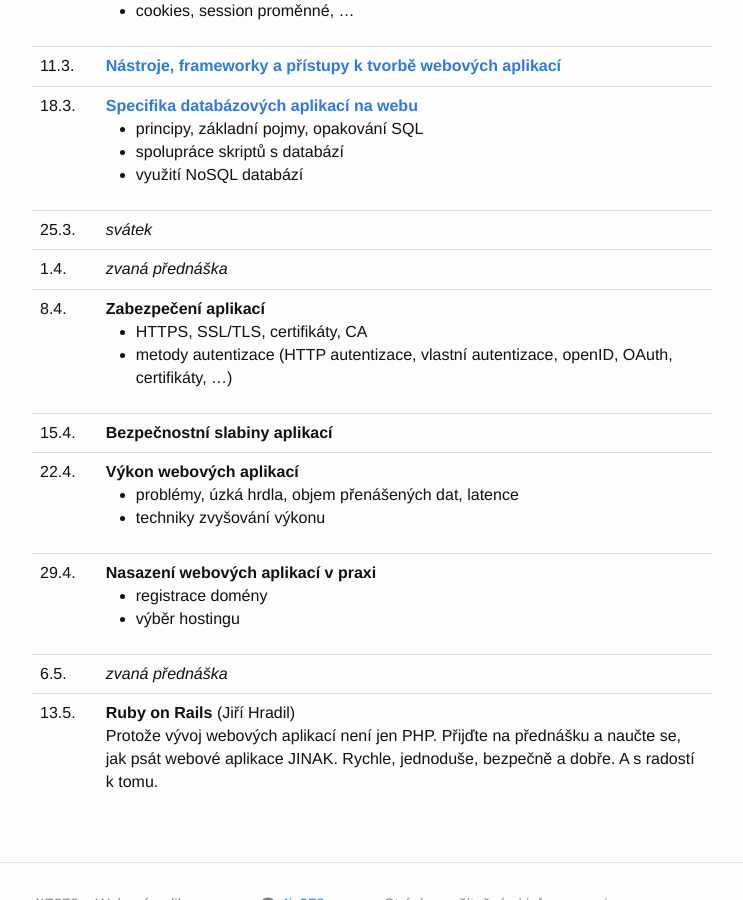
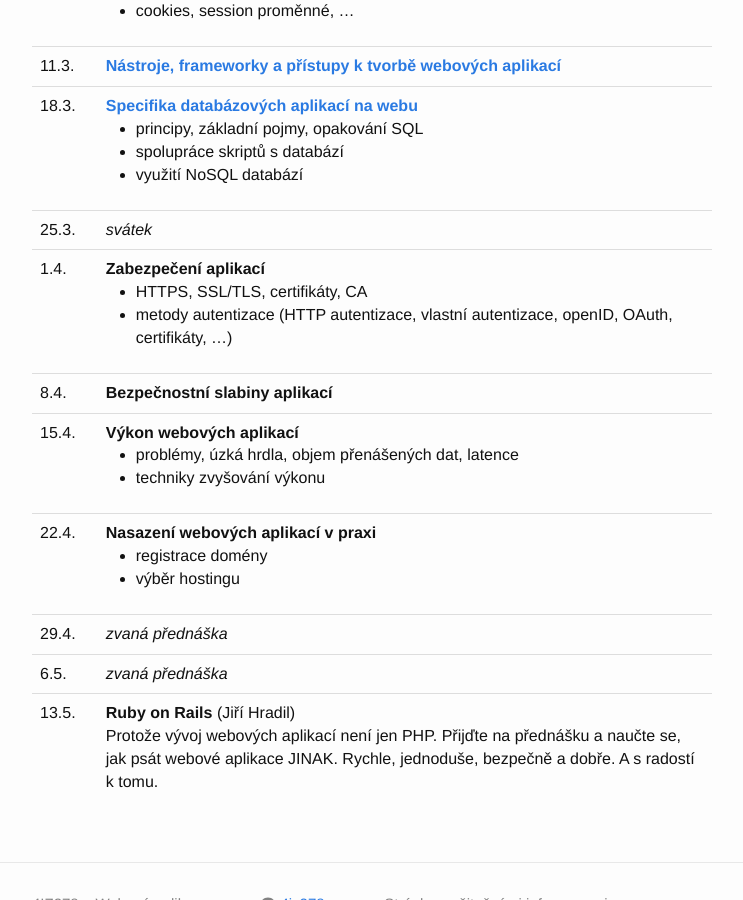
Before and after one commit to 4iz278/4iz278.github.io, a Jekyll site: the page built from prednasky/index.html, in a window 1280 px wide and 900 px high, scrolled down 604 px. Shown: the whole window, without its empty margins (268-1011 px from the left). Built offline with Jekyll 4.4.1, drawn with Linux system fonts in a browser that asks for light colours; nearby versions of some CDN libraries; some of the changed lines change nothing that is shown.

Commit message:
Úprava programu přednášek

```diff
--- a/prednasky/index.html
+++ b/prednasky/index.html
@@ -65,10 +65,6 @@ title: Přednášky
     </tr>
     <tr>
       <td>1.4.</td>
-      <td><em>zvaná přednáška</em></td>
-    </tr>
-    <tr>
-      <td>8.4.</td>
       <td><strong>Zabezpečení aplikací </strong>
         <ul>
           <li>HTTPS, SSL/TLS, certifikáty, CA </li>
@@ -77,11 +73,11 @@ title: Přednášky
       </td>
     </tr>
     <tr>
-      <td>15.4.</td>
+      <td>8.4.</td>
       <td><strong>Bezpečnostní slabiny aplikací</strong></td>
     </tr>
     <tr>
-      <td>22.4.</td>
+      <td>15.4.</td>
       <td><strong>Výkon webových aplikací </strong>
         <ul>
           <li>problémy, úzká hrdla, objem přenášených dat, latence </li>
@@ -90,13 +86,17 @@ title: Přednášky
       </td>
     </tr>
     <tr>
-      <td>29.4.</td>
+      <td>22.4.</td>
       <td><strong>Nasazení webových aplikací v praxi</strong>
         <ul>
           <li>registrace domény</li>
           <li>výběr hostingu</li>
         </ul>
       </td>
+    </tr>
+    <tr>
+      <td>29.4.</td>
+      <td><em>zvaná přednáška</em></td>
     </tr>
     <tr>
       <td>6.5.</td>
```
